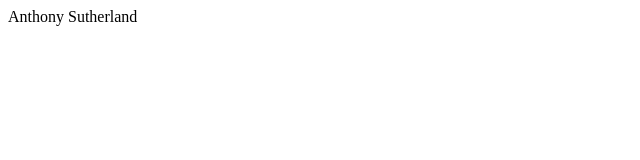
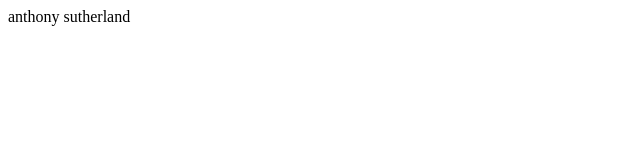
Before and after one commit to asuther8/webserver, a plain HTML site: page index.html in a window 1280 px wide. Shown: the full height of the page, 0-640 px from the left. Drawn offline with Linux system fonts and the light colour scheme.

Commit message:
lowercased

```diff
--- a/index.html
+++ b/index.html
@@ -1,5 +1,5 @@
 <html>
 <body>
-Anthony Sutherland
+anthony sutherland
 </body>
 </html>
```
